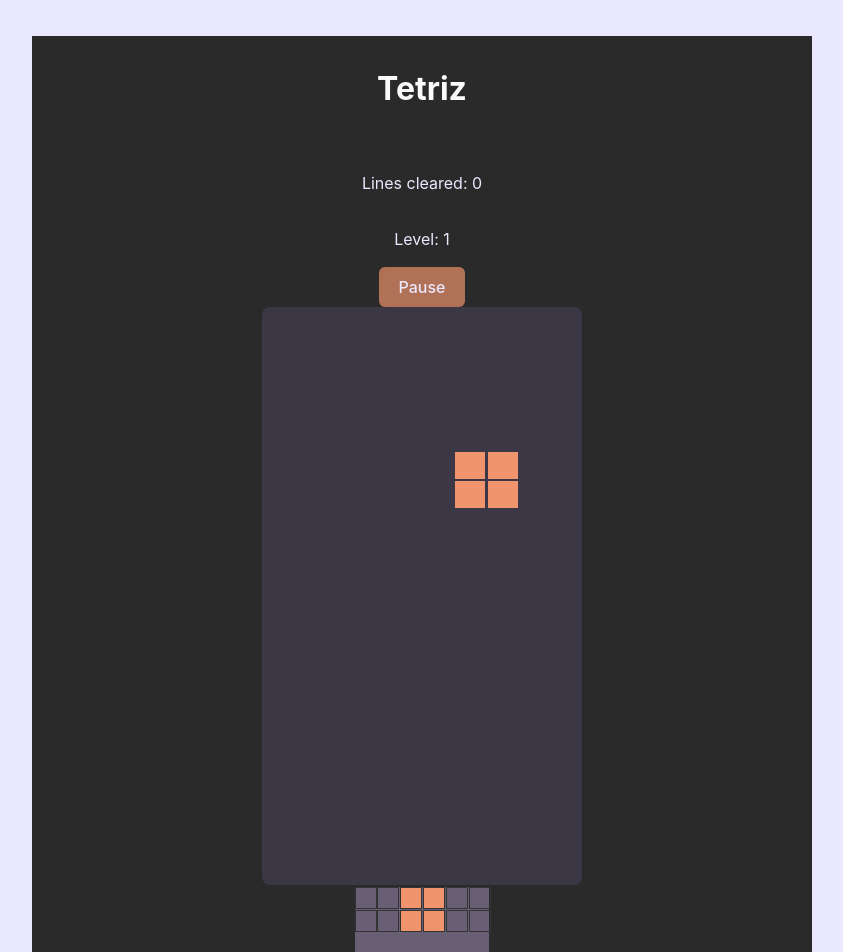
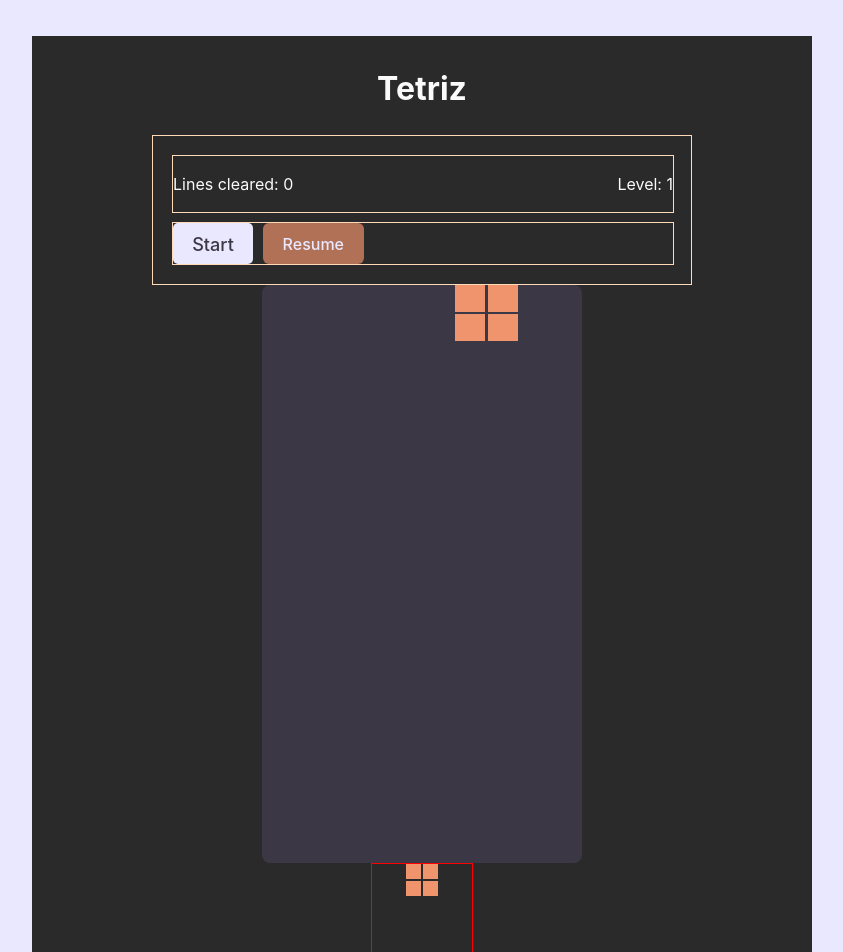
Before and after one commit to Adam-Robson/tetrix, a React (Vite) app: page / in a window 1280 px wide. Shown: the top 952 px of the page, without its empty margins (230-1073 px from the left). Built offline with nearby package versions, Linux system fonts and the light colour scheme.

Commit message:
working on layout

```diff
--- a/src/components/Controls.tsx
+++ b/src/components/Controls.tsx
@@ -1,7 +1,7 @@
 import React from "react";
 import "./controls.css";
 
-interface ControlsProps {
+interface IControlsProps {
   running: boolean;
   setRunning: (running: boolean) => void;
   clearedLines: number;
@@ -9,7 +9,7 @@ interface ControlsProps {
   gameOver: boolean;
 }
 
-const Controls: React.FC<ControlsProps> = ({
+const Controls: React.FC<IControlsProps> = ({
   running,
   setRunning,
   clearedLines,
@@ -20,11 +20,25 @@ const Controls: React.FC<ControlsProps> = ({
     if (!gameOver) setRunning(!running);
   };
 
+  const handleStart = () => {
+    setRunning(true);
+  };
+
   return (
     <div className="controls">
+      <div className="stats-container">
         <p>Lines cleared: {clearedLines}</p>
         <p>Level: {level}</p>
+      </div>
       {gameOver && <div className="game-over">Game Over</div>}
+      <div className="buttons-container">
+        <button
+          className="start-button"
+          onClick={handleStart}
+          disabled={running}
+        >
+          Start
+        </button>
         <button
           className="pause-button"
           onClick={handlePause}
@@ -33,6 +47,7 @@ const Controls: React.FC<ControlsProps> = ({
           {running ? "Pause" : "Resume"}
         </button>
       </div>
+    </div>
   );
 };
 
--- a/src/components/GameBoard.tsx
+++ b/src/components/GameBoard.tsx
@@ -17,16 +17,14 @@ const GameBoard: React.FC = () => {
   const [speed, setSpeed] = useState<number>(1000);
   const [level, setLevel] = useState<number>(1);
   const [lastAnimationFrame, setLastAnimationFrame] = useState<number>(0);
-  const [running, setRunning] = useState<boolean>(true);
+  const [running, setRunning] = useState<boolean>(false);
   const [gameOver, setGameOver] = useState<boolean>(false);
   const [clearedLines, setClearedLines] = useState<number>(0);
-
   const [currentPiece, setCurrentPiece] = useState<{
     shape: number[][];
     color: string;
     position: { x: number; y: number };
   }>({ ...getRandomTetromino(), position: { x: 4, y: 0 } });
-
   const [nextPiece, setNextPiece] = useState<Omit<TTetromino, "position">>(
     getRandomTetromino()
   );
@@ -119,6 +117,7 @@ const GameBoard: React.FC = () => {
       }
 
       if (running) {
+        e.preventDefault();
         if (e.key === "ArrowLeft") movePiece("left");
         if (e.key === "ArrowRight") movePiece("right");
         if (e.key === "ArrowDown") movePiece("down");
--- a/src/components/controls.css
+++ b/src/components/controls.css
@@ -1,25 +1,49 @@
 .controls {
-  background-color: transparent;
-  color: var(--text);
+  width: 100%;
+  height: 100%;
   display: flex;
   flex-direction: column;
-  align-items: center;
-  justify-content: center;
-  margin-top: 20px;
+  align-items: space-between;
+  justify-content: flex-start;
+  gap: 0.6rem;
+  padding: 1.17rem;
+  border: solid 1px peachpuff;
 }
 
-.pause-button {
-  background-color: var(--ii);
-  color: var(--text);
-  padding: 10px 20px;
-  font-size: 16px;
-  cursor: pointer;
+.buttons-container {
+  border: solid 1px peachpuff;
+  width: 100%;
+  height: 100%;
+  display: flex;
+  gap: 0.6rem;
+}
+
+.stats-container {
+  border: solid 1px peachpuff;
+  width: 100%;
+  height: 100%;
+  display: flex;
+  align-items: flex-end;
+  justify-content: space-between;
+  gap: 0.6rem;
+}
+
+.start-button {
+  padding: 0.6rem 1.2rem;
+  font-size: 1.13rem;
   border: none;
   border-radius: 5px;
+  cursor: pointer;
+  transition: background-color 0.3s ease;
 }
 
 .pause-button:disabled {
   cursor: not-allowed;
+}
+
+.start-button:hover,
+.pause-button:hover {
+  background-color: #333;
 }
 
 .game-over {
@@ -28,3 +52,19 @@
   font-weight: bold;
   margin: 10px 0;
 }
+
+.paused-overlay,
+.game-over-overlay {
+  position: absolute;
+  top: 0;
+  left: 0;
+  right: 0;
+  bottom: 0;
+  display: flex;
+  justify-content: center;
+  align-items: center;
+  background-color: rgba(0, 0, 0, 0.7);
+  color: white;
+  font-size: 2rem;
+  z-index: 10;
+}
--- a/src/components/preview-piece.css
+++ b/src/components/preview-piece.css
@@ -1,14 +1,24 @@
 .preview-piece {
+  border: solid red 1px;
   display: grid;
-  grid-template-rows: repeat(6, 1.3rem);
-  grid-template-columns: repeat(6, 1.3rem);
-  gap: 2px;
-  background-color: var(--primary);
-  margin: 0.12rem;
+  justify-content: center;
+  align-items: center;
+  gap: 2px; /* Add spacing between cells if needed */
+  width: 100px; /* Define a fixed width for preview */
+  height: 100px; /* Define a fixed height for preview */
+  grid-template-columns: repeat(
+    6,
+    1fr
+  ); /* Dynamically adapt to tetromino size */
+  grid-template-rows: repeat(6, 1fr);
 }
 
 .preview-cell {
-  width: 20px;
-  height: 20px;
-  border: 1px solid #333;
+  width: 100%; /* Scale with the grid */
+  height: 100%; /* Scale with the grid */
+  background-color: transparent; /* Default background */
 }
+
+.preview-cell.active {
+  background-color: var(--your-active-color); /* Color for active cells */
+}
```
Lines whose indentation alone changed are shown as unchanged.
